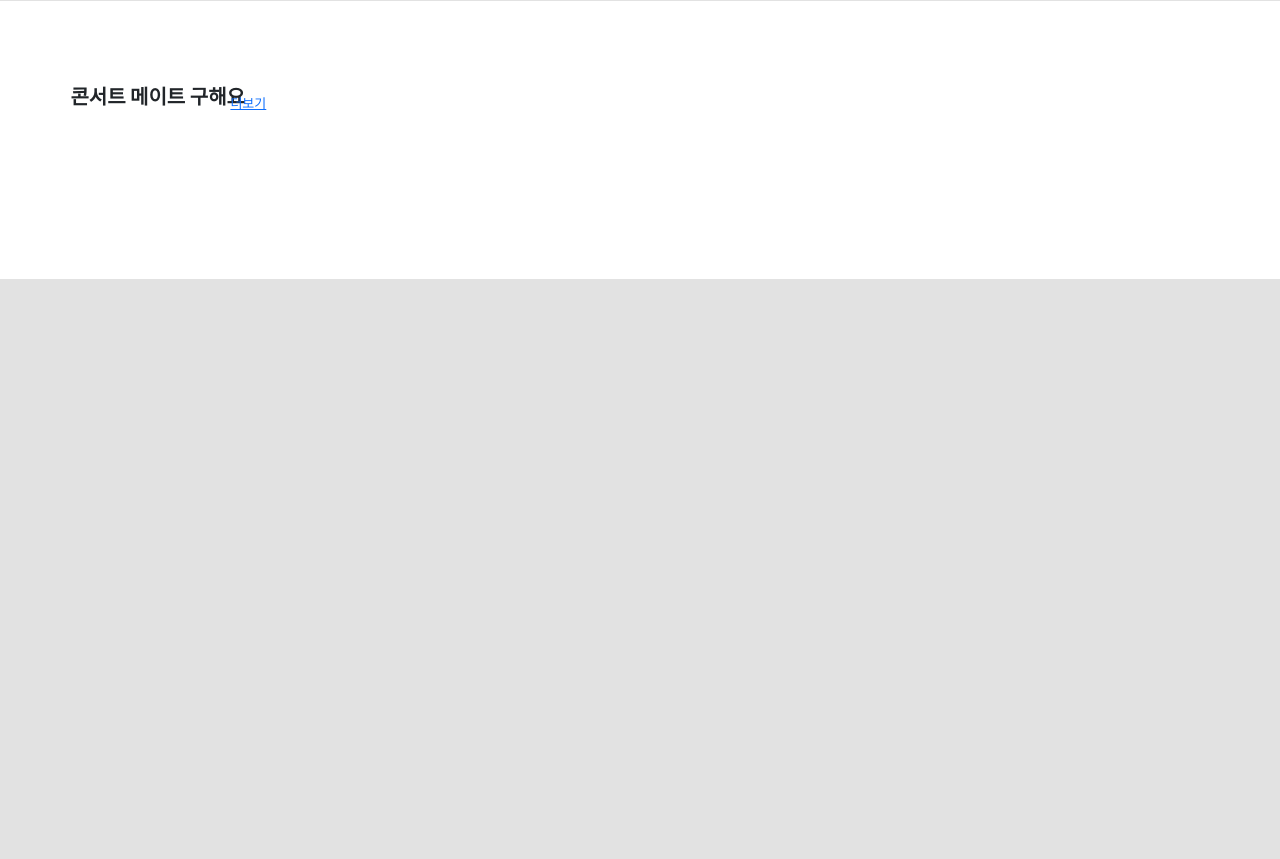
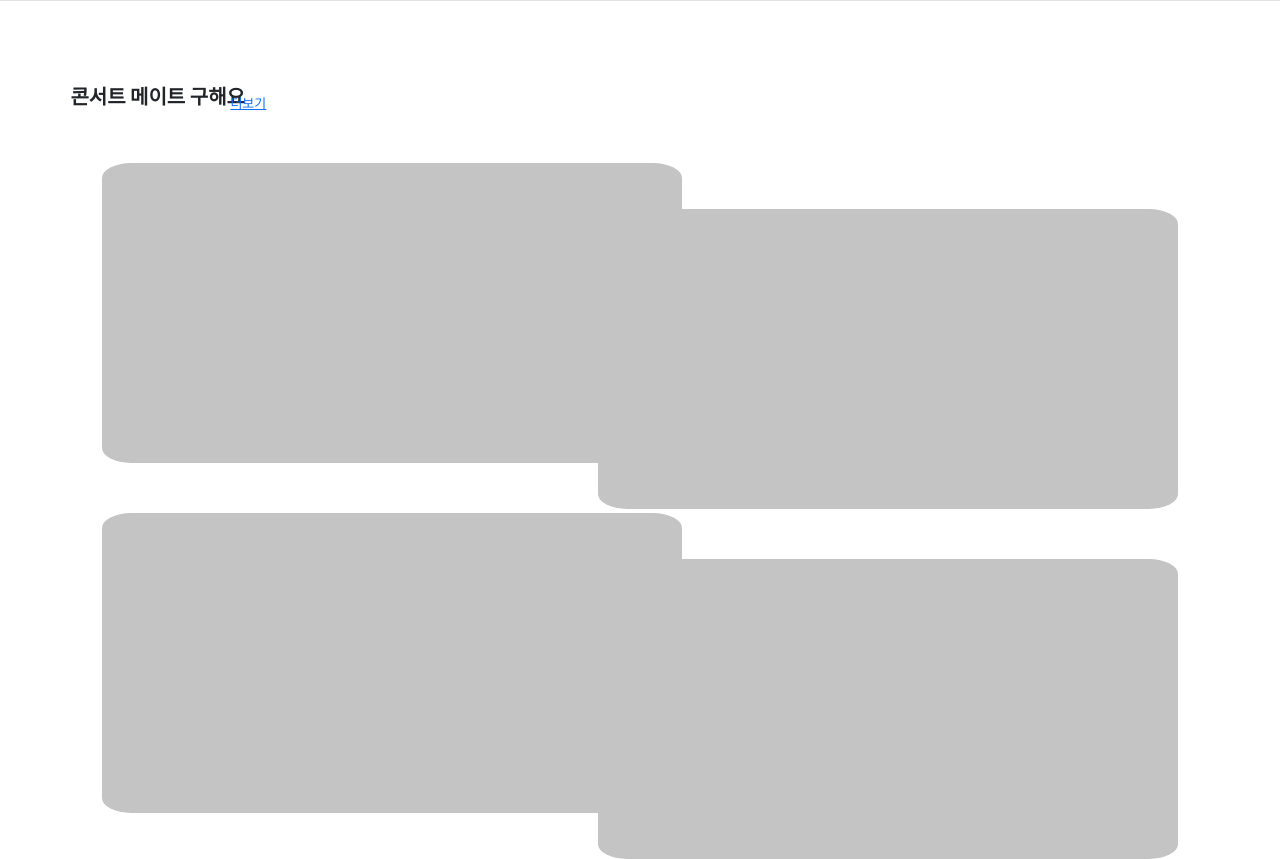
Before and after one commit to CBNULikelion9th/ConcertMeet, a Django app: page / in a window 1280 px wide. Shown: the part 521-1380 px from the top of the page. Before the commit the page ends 800 px from the top, so only its background shows below. Run offline with Django 3.2, Linux system fonts and the light colour scheme; some libraries are stand-ins or nearby versions.

Commit message:
main page 수정

```diff
--- a/meetapp/static/blog/post_home.css
+++ b/meetapp/static/blog/post_home.css
@@ -77,3 +77,44 @@ body{
   padding-left: 18%;
   margin-top: -1.4%;
 }
+
+/* 기준 */
+.concert_mate .list .all{
+  width: 580px;
+  height: 300px;
+  border-radius: 5%;
+  margin-left: 8%;
+  margin-top: 50px;
+  background: #C4C4C4;
+}
+
+/* 기준 */
+.concert_mate .list .hiphop{
+  width: 580px;
+  height: 300px;
+  border-radius: 5%;
+  float: right;
+  margin-right: 8%;
+  margin-top: -19.8%;
+  background: #C4C4C4;
+}
+
+.concert_mate .list .ballad{
+  width: 580px;
+  height: 300px;
+  border-radius: 5%;
+  margin-left: 8%;
+  margin-top: 50px;
+  background: #C4C4C4;
+}
+
+.concert_mate .list .indi{
+  width: 580px;
+  height: 300px;
+  border-radius: 5%;
+  float: right;
+  margin-right: 8%;
+  margin-top: -19.8%;
+  background: #C4C4C4;
+}
+}
--- a/meetapp/templates/meetapp/post_home.html
+++ b/meetapp/templates/meetapp/post_home.html
@@ -32,6 +32,12 @@
     <section class="concert_mate">
       <span class="title">콘서트 메이트 구해요</span>
       <a href="{% url 'meetapp:post_list' %}"><span class="more_info">더보기</span></a>
+      <div class="list">
+        <div class="all"></div>
+        <div class="hiphop"></div>
+        <div class="ballad"></div>
+        <div class="indi"></div>
+      </div>
     </section>
   </body>
 
```
